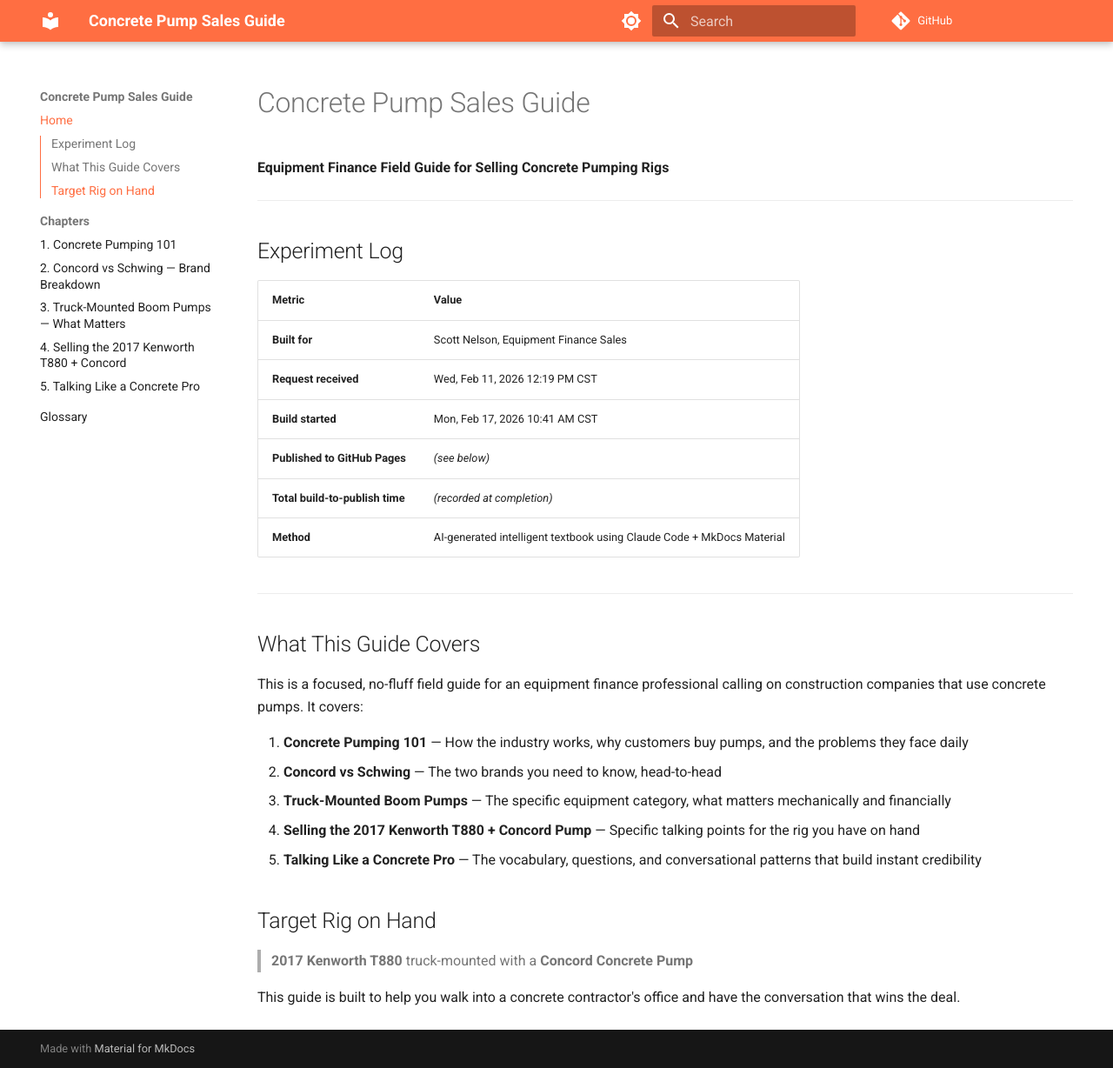
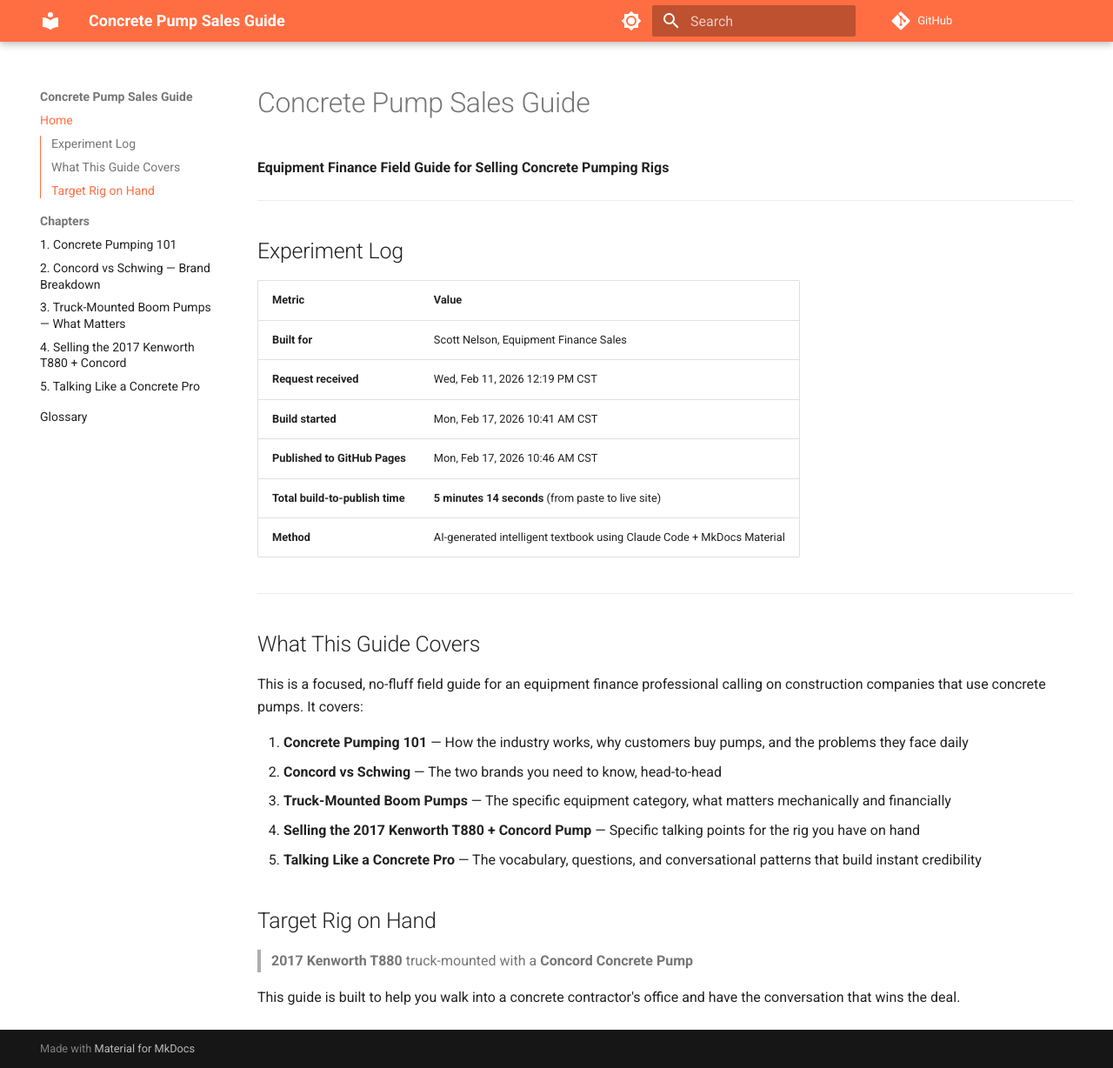
Before and after one commit to Yarmoluk/concrete-pump-sales-guide, an MkDocs documentation site: the page built from docs/index.md, in a window 1280 px wide and 1228 px high. Shown: the whole window at 87% size. Built offline with MkDocs 1.6.1 and Material for MkDocs 9.7.7, drawn with Linux system fonts in a browser that asks for light colours; comment, search, counter and statistics services are not loaded.

Commit message:
Add completion timestamps to index

```diff
--- a/docs/index.md
+++ b/docs/index.md
@@ -11,8 +11,8 @@
 | **Built for** | Scott Nelson, Equipment Finance Sales |
 | **Request received** | Wed, Feb 11, 2026 12:19 PM CST |
 | **Build started** | Mon, Feb 17, 2026 10:41 AM CST |
-| **Published to GitHub Pages** | *(see below)* |
-| **Total build-to-publish time** | *(recorded at completion)* |
+| **Published to GitHub Pages** | Mon, Feb 17, 2026 10:46 AM CST |
+| **Total build-to-publish time** | **5 minutes 14 seconds** (from paste to live site) |
 | **Method** | AI-generated intelligent textbook using Claude Code + MkDocs Material |
 
 ---
```
